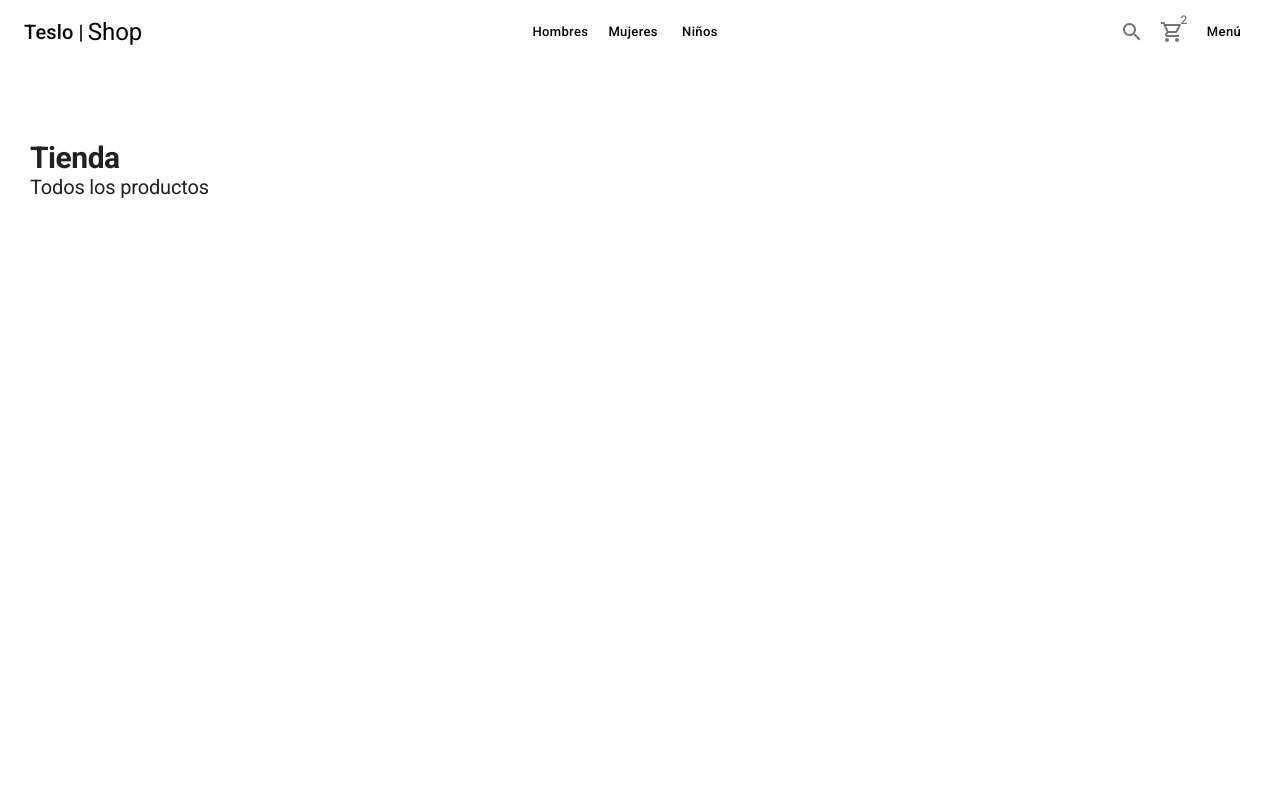
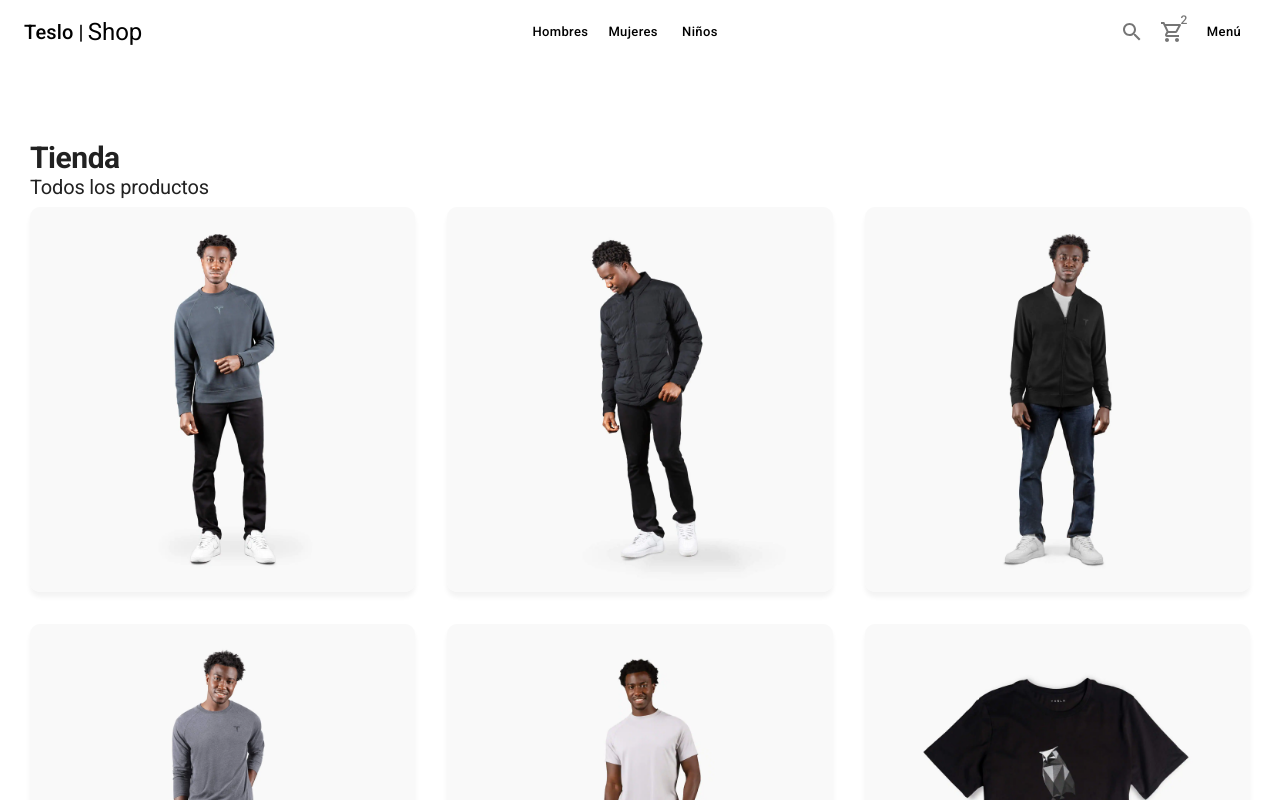
Before and after one commit to DanielHenryL/next-teslo-shop, a Next.js app: page / in a window 1280 px wide. Shown: the top 800 px of the page. Built offline with nearby package versions, Linux system fonts and the light colour scheme.

Commit message:
homePage temporal y sidebar lateral

```diff
--- a/pages/index.tsx
+++ b/pages/index.tsx
@@ -1,5 +1,6 @@
+import { Typography, Grid, Card, CardActionArea, CardMedia } from "@mui/material";
 import { ShopLayout } from "@/components/layouts";
-import { Typography } from "@mui/material";
+import { initialData } from "@/database/products";
 
 
 export default function Home() {
@@ -7,6 +8,24 @@
     <ShopLayout title={"Teslo-App - Home"} pageDescription={"Encuentra los mejores productos en Teslo-App"}>
       <Typography variant="h1" component={'h1'}>Tienda</Typography>
       <Typography variant="h2" sx={{ mb:1 }}>Todos los productos</Typography>
+
+      <Grid container spacing={4}>
+          {
+            initialData.products.map( product => (
+              <Grid item xs={6} sm={4} key={ product.slug }>
+                <Card>
+                  <CardActionArea>
+                    <CardMedia
+                      component='img'
+                      image={`products/${ product.images[0] }`}
+                      alt={ product.title }
+                    />
+                  </CardActionArea>
+                </Card>
+              </Grid>
+            ))
+          }
+      </Grid>
     </ShopLayout>
   )
 }
```
